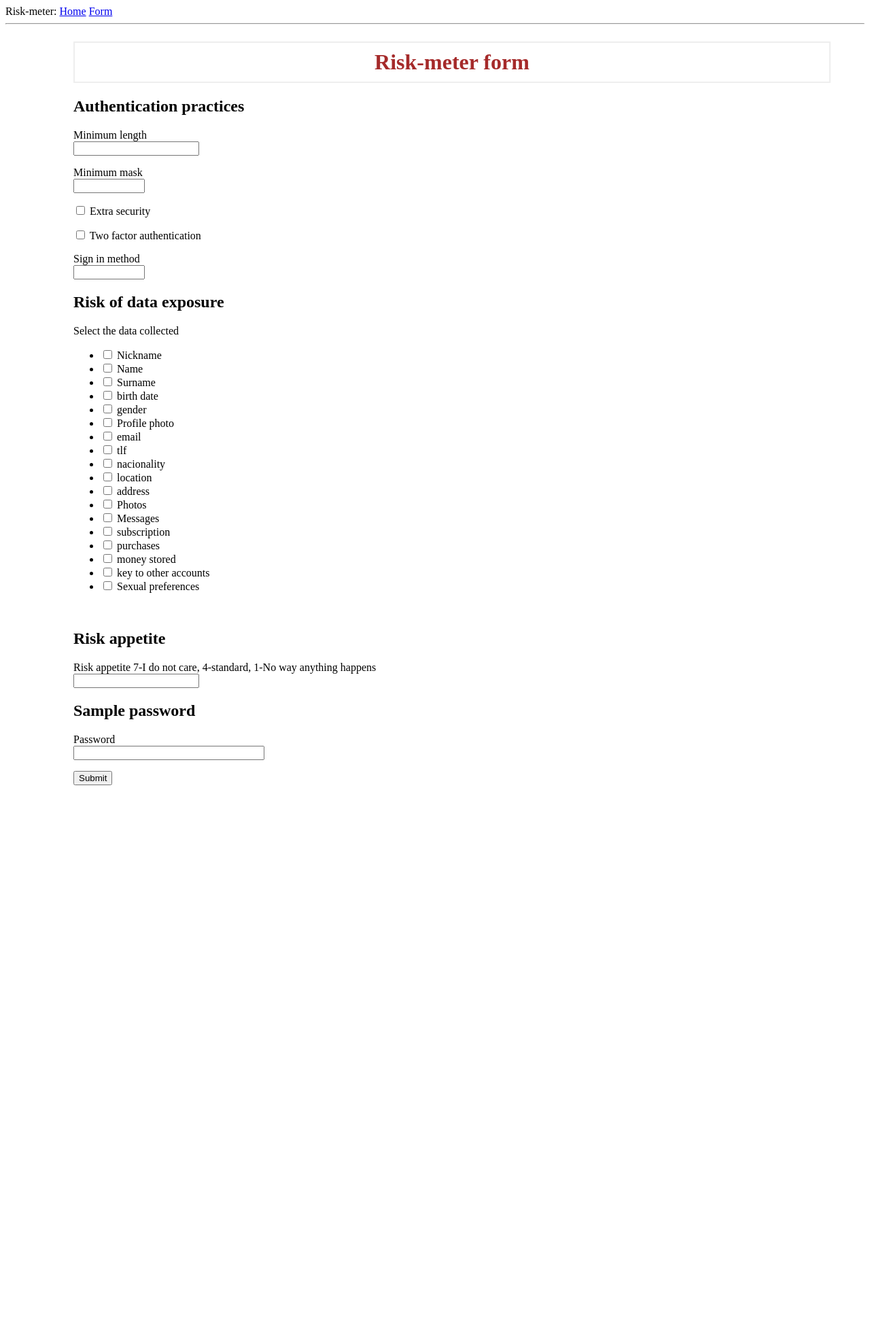
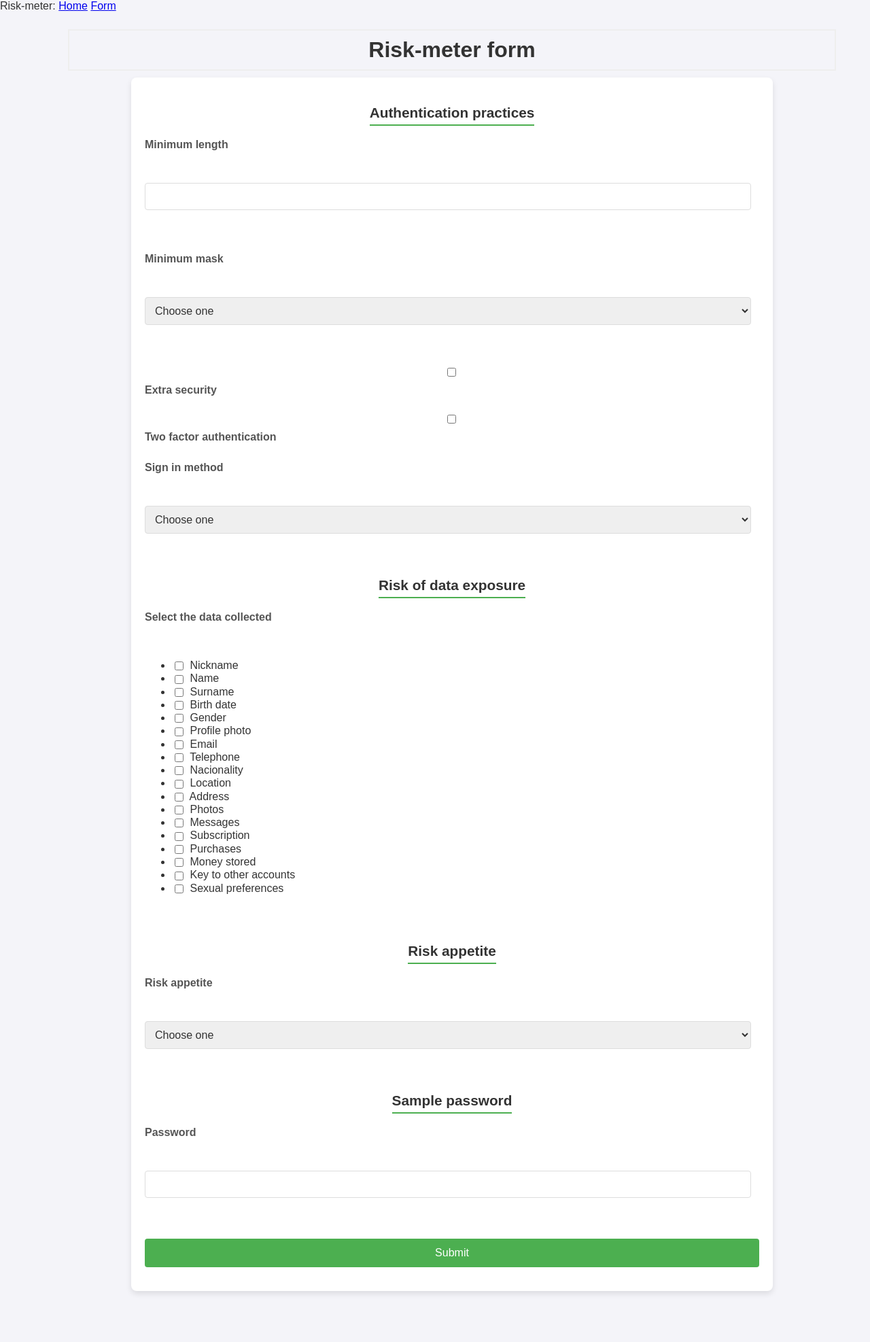
Before and after one commit to serna-r/risk-meter, a Flask app: page /form in a window 1280 px wide. Shown: the whole page at 68% size. Before the commit the page ends 1155 px from the top, so only its background shows below. Run offline with Flask 3, Linux system fonts and the light colour scheme.

Commit message:
updated logic, working risk meter only risk exposure

```diff
--- a/flaskr/app.py
+++ b/flaskr/app.py
@@ -1,9 +1,13 @@
-from flask import Flask, render_template, flash, redirect
+from flask import Flask, render_template, flash, redirect, url_for, session, send_from_directory
 from form import RiskForm
 from config import Config
+from packages.password_strength import calculate_strength
+from packages.calculate_risks import calculate_risk, plot_radar_risk_dimensions
+import os
 
 app = Flask(__name__)
 app.config.from_object(Config)
+app.secret_key = 'your_secret_key'  # Ensure you have a secret key for session management
 
 @app.route('/')
 def index():
@@ -13,7 +17,47 @@ def index():
 def form():
     form = RiskForm()
     if form.validate_on_submit():
-        flash('Min length {}, Min mask {}, Extra sec {}'.format(
-            form.min_length.data, form.min_mask.data, form.extra_sec.data))
-        return redirect('/')
+        # Store individual responses in the session
+        session['min_length'] = form.min_length.data
+        session['min_mask'] = form.min_mask.data
+        session['extra_sec'] = form.extra_sec.data
+        session['two_factor'] = form.two_factor.data
+        session['risk_data_exp'] = form.risk_data_exp.data
+        session['password_strength'] = calculate_strength(form.password.data)
+
+        # Calculate the risk scores based on the selected elements
+        risk_scores, risk_scores_weighted = calculate_risk(form.risk_data_exp.data, int(form.risk_appetite.data[0]))
+
+        # Generate the radar plot and get the image path
+        plot_filename = plot_radar_risk_dimensions(risk_scores, risk_scores_weighted, "Service Risk Profile", app.config['GENERATED_IMAGE_FOLDER'])
+
+        # Store the results in the session
+        session['risk_scores'] = risk_scores
+        session['risk_scores_weighted'] = risk_scores_weighted
+        session['plot_filename'] = plot_filename
+
+
+        # Display flash message for other form details
+        flash('Min length {}, Min mask {}, Extra sec {}, Risk of data exposure {}, Password strength {}'.format(
+            form.min_length.data, form.min_mask.data, form.extra_sec.data, form.risk_data_exp.data, calculate_strength(form.password.data)))
+
+        return redirect(url_for('results'))
     return render_template('form.html', title='Form', form=form)
+
+@app.route('/results', methods=['GET'])
+def results():
+    # Retrieve risk scores, plot path, and other user responses from the session
+    risk_scores = session.get('risk_scores', {})
+    risk_scores_weighted = session.get('risk_scores_weighted', {})
+    plot_filename = session.get('plot_filename', None)
+
+    # Calculate totals
+    totals = [sum(risk_scores.values()), sum(risk_scores_weighted.values())]
+
+    return render_template(
+        'results.html',
+        risk_scores=risk_scores,
+        plot_filename=plot_filename,
+        risk_scores_weighted=risk_scores_weighted,
+        totals=totals
+    )
--- a/flaskr/config.py
+++ b/flaskr/config.py
@@ -1,4 +1,5 @@
 import os
 
 class Config:
+    GENERATED_IMAGE_FOLDER = os.path.join('flaskr', 'static', 'images', 'generated')
     SECRET_KEY = os.environ.get('SECRET_KEY') or 'sample'
--- a/flaskr/form.py
+++ b/flaskr/form.py
@@ -1,9 +1,13 @@
 from flask_wtf import FlaskForm
-from wtforms import StringField, PasswordField, BooleanField, SubmitField, IntegerField, SelectMultipleField
-from wtforms.validators import DataRequired
+from wtforms import StringField, PasswordField, BooleanField, SubmitField, IntegerField, SelectMultipleField, SelectField
+from wtforms.validators import DataRequired, NoneOf
 from wtforms import widgets
+import json
 
-data_list = ['Nickname', 'Name', 'Surname', 'birth date', 'gender', 'Profile photo', 'email', 'tlf', 'nacionality', 'location', 'address', 'Photos', 'Messages', 'subscription', 'purchases', 'money stored', 'key to other accounts', 'Sexual preferences']
+# Get the json with the choices
+json_file_path = './flaskr/json/choices.json'
+with open(json_file_path, 'r') as f:
+    JSON_CHOICES = json.load(f)
 
 class MultiCheckboxField(SelectMultipleField):
     widget = widgets.ListWidget(html_tag='ul', prefix_label=False)
@@ -12,17 +16,19 @@ class MultiCheckboxField(SelectMultipleField):
 class RiskForm(FlaskForm):
     # Authentication practices
     min_length = IntegerField('Minimum length', validators=[DataRequired()])
-    min_mask = StringField('Minimum mask', validators=[DataRequired()])
+    min_mask = SelectField('Minimum mask', choices=[(x,x) for x in JSON_CHOICES["min_mask"]],validators=[DataRequired(), NoneOf(["Choose one"], message="You have to choose one")])
     extra_sec = BooleanField('Extra security')
     two_factor = BooleanField('Two factor authentication')
-    sign_in_method = StringField('Sign in method', validators=[DataRequired()])
+    sign_in_method = SelectField('Sign in method',choices=[(x,x) for x in JSON_CHOICES["sign_in_method"]], validators=[DataRequired(), NoneOf(["Choose one"], message="You have to choose one")])
 
     # Risk of data exposure
-    risk_data_exp = MultiCheckboxField('Select the data collected', choices=data_list)
+    risk_data_exp = MultiCheckboxField('Select the data collected', choices=JSON_CHOICES["risk_data_exp"])
 
     # Risk appetite
-    risk_appetite = IntegerField('Risk appetite 7-I do not care, 4-standard, 1-No way anything happens ', validators=[DataRequired()])
+    risk_appetite = SelectField('Risk appetite', choices=[(x,x) for x in JSON_CHOICES["risk_appetite"]],validators=[DataRequired(), NoneOf(["Choose one"], message="You have to choose one")])
 
     # Password
     password = PasswordField('Password', validators=[DataRequired()])
+
+    # Submit
     submit = SubmitField('Submit')
--- /dev/null
+++ b/flaskr/json/choices.json
@@ -0,0 +1,6 @@
+{
+    "min_mask" : ["Choose one", "l", "ld", "lds", "luds"],
+    "sign_in_method" : ["Choose one","username", "e-mail", "telephone"],
+    "risk_data_exp" : ["Nickname", "Name", "Surname", "Birth date", "Gender", "Profile photo", "Email", "Telephone", "Nacionality", "Location", "Address", "Photos", "Messages", "Subscription", "Purchases", "Money stored", "Key to other accounts", "Sexual preferences"],
+    "risk_appetite" : ["Choose one", "1. Top security", "2. Good security", "3. More or less good security", "4. Standard security", "5. More or less bad security", "6. Bad security", "7. Very bad security"]
+}
--- a/flaskr/static/css/style.css
+++ b/flaskr/static/css/style.css
@@ -8,3 +8,252 @@ h1 {
 #main-div {
     margin: 25px 50px 75px 100px;
 }
+
+/* General Page Styles */
+body {
+    font-family: Arial, sans-serif;
+    margin: 0;
+    padding: 0;
+    background-color: #f4f4f9;
+    color: #333;
+}
+
+h1, h2 {
+    color: #333;
+    text-align: center;
+    margin-top: 20px;
+}
+
+h1 {
+    font-size: 2em;
+    margin-bottom: 10px;
+}
+
+h2 {
+    font-size: 1.5em;
+    margin-bottom: 10px;
+    border-bottom: 2px solid #ddd;
+    padding-bottom: 5px;
+    width: fit-content;
+    margin-left: auto;
+    margin-right: auto;
+}
+
+/* Table Styles */
+table {
+    width: 80%;
+    margin: 20px auto;
+    border-collapse: collapse;
+    box-shadow: 0 4px 8px rgba(0, 0, 0, 0.1);
+    background-color: #fff;
+}
+
+th, td {
+    padding: 12px;
+    text-align: left;
+    border-bottom: 1px solid #ddd;
+}
+
+th {
+    background-color: #4CAF50;
+    color: white;
+    text-align: center;
+}
+
+td {
+    color: #555;
+}
+
+tfoot {
+    font-weight: bold;
+    background-color: #f9f9f9;
+}
+
+/* Highlighting rows for better readability */
+tr:nth-child(even) {
+    background-color: #f9f9f9;
+}
+
+/* Image Styles */
+.image {
+    display: block;
+    margin: 20px auto;
+    max-width: 100%;
+    height: auto;
+    border-radius: 8px;
+    border: 1px solid #ddd;
+    box-shadow: 0 4px 8px rgba(0, 0, 0, 0.1);
+}
+
+/* Message Box for User Responses */
+#user-responses {
+    width: 80%;
+    margin: 20px auto;
+    padding: 15px;
+    background-color: #eef6ef;
+    border: 1px solid #d1e7dd;
+    border-radius: 8px;
+    box-shadow: 0 4px 8px rgba(0, 0, 0, 0.1);
+}
+
+/* Form Container */
+form {
+    width: 80%;
+    margin: 0 auto;
+    padding: 20px;
+    background-color: #ffffff;
+    border-radius: 8px;
+    box-shadow: 0 4px 8px rgba(0, 0, 0, 0.1);
+}
+
+/* Headings within the form */
+form h2 {
+    font-size: 1.3em;
+    margin-top: 20px;
+    color: #333;
+    border-bottom: 2px solid #4CAF50;
+    padding-bottom: 5px;
+}
+
+/* Form Labels */
+form p label {
+    font-weight: bold;
+    color: #555;
+    display: inline-block;
+    margin-bottom: 5px;
+}
+
+/* Input Fields */
+input[type="text"],
+input[type="number"],
+input[type="password"],
+select {
+    width: calc(100% - 12px);
+    padding: 10px;
+    margin: 5px 0 15px 0;
+    border: 1px solid #ddd;
+    border-radius: 4px;
+    box-sizing: border-box;
+    font-size: 1em;
+    color: #333;
+}
+
+input[type="checkbox"] {
+    margin-right: 5px;
+    vertical-align: middle;
+}
+
+/* Error Messages */
+span[style*="color: red;"] {
+    color: #e74c3c; /* Adjusted red color for better contrast */
+    font-size: 0.9em;
+    font-style: italic;
+}
+
+/* Submit Button */
+input[type="submit"] {
+    background-color: #4CAF50;
+    color: white;
+    padding: 12px 20px;
+    border: none;
+    border-radius: 4px;
+    cursor: pointer;
+    font-size: 1em;
+    width: 100%;
+    transition: background-color 0.3s ease;
+}
+
+input[type="submit"]:hover {
+    background-color: #45a049;
+}
+
+/* Checkbox & Radio Field Wrappers */
+p {
+    margin-bottom: 15px;
+    line-height: 1.5;
+}
+
+p label {
+    font-weight: normal;
+    color: #333;
+}
+
+/* Enhancements for Error Display */
+form p {
+    display: flex;
+    flex-direction: column;
+    gap: 5px;
+}
+
+/* Checkbox and Radio Button Alignment */
+.checkbox-group, .radio-group {
+    display: flex;
+    align-items: center;
+    gap: 10px;
+    margin-bottom: 15px;
+}
+
+.checkbox-group label, .radio-group label {
+    font-weight: normal;
+    color: #333;
+    margin: 0;
+}
+
+.checkbox-group input[type="checkbox"],
+.radio-group input[type="radio"] {
+    margin: 0;
+    width: 16px;
+    height: 16px;
+    cursor: pointer;
+    vertical-align: middle;
+}
+
+/* Checkbox and Radio Field Wrappers for Single Lines */
+.single-checkbox, .single-radio {
+    display: flex;
+    align-items: center;
+    gap: 10px;
+    margin-bottom: 15px;
+}
+
+.single-checkbox label, .single-radio label {
+    margin: 0;
+}
+
+/* Apply this style to form checkboxes and radios */
+p.single-checkbox {
+    display: flex;
+    align-items: center;
+    gap: 8px;
+}
+
+/* Adjust margin of checkbox and radio labels */
+p label {
+    font-weight: bold;
+    color: #555;
+    display: inline-block;
+    margin-bottom: 5px;
+}
+
+/* Responsive Design for Mobile */
+@media (max-width: 768px) {
+    form {
+        width: 100%;
+        padding: 15px;
+    }
+
+    input[type="submit"] {
+        width: 100%;
+    }
+}
+
+
+/* Making sure larger images scale down for smaller screens */
+@media (max-width: 768px) {
+    table {
+        width: 100%;
+    }
+    .image {
+        width: 100%;
+    }
+}
--- a/flaskr/templates/base.html
+++ b/flaskr/templates/base.html
@@ -14,16 +14,6 @@
             <a href="/">Home</a>
             <a href="/form">Form</a>
         </div>
-        <hr>
-        {% with messages = get_flashed_messages() %}
-        {% if messages %}
-        <ul>
-            {% for message in messages %}
-            <li>{{ message }}</li>
-            {% endfor %}
-        </ul>
-        {% endif %}
-        {% endwith %}
         <div id="main-div">
         {% block content %}{% endblock %}
         </div>
--- a/flaskr/templates/form.html
+++ b/flaskr/templates/form.html
@@ -8,14 +8,14 @@
         <h2>Authentication practices</h2>
         <p>
             {{ form.min_length.label }}<br>
-            {{ form.min_length(size=10) }}<br>
+            {{ form.min_length(size=5) }}<br>
             {% for error in form.min_length.errors %}
             <span style="color: red;">[{{ error }}]</span>
             {% endfor %}
         </p>
         <p>
             {{ form.min_mask.label }}<br>
-            {{ form.min_mask(size=10) }}<br>
+            {{ form.min_mask }}<br>
             {% for error in form.min_mask.errors %}
             <span style="color: red;">[{{ error }}]</span>
             {% endfor %}
@@ -24,7 +24,7 @@
         <p>{{ form.two_factor() }} {{ form.two_factor.label }}</p>
         <p>
             {{ form.sign_in_method.label }}<br>
-            {{ form.sign_in_method(size=10) }}<br>
+            {{ form.sign_in_method }}<br>
             {% for error in form.sign_in_method.errors %}
             <span style="color: red;">[{{ error }}]</span>
             {% endfor %}
@@ -41,7 +41,7 @@
         <h2>Risk appetite</h2>
         <p>
             {{ form.risk_appetite.label }}<br>
-            {{ form.risk_appetite(size=10) }}<br>
+            {{ form.risk_appetite }}<br>
             {% for error in form.risk_appetite.errors %}
             <span style="color: red;">[{{ error }}]</span>
             {% endfor %}
```
Also changed, not shown: flaskr/json/risks.json (added, +33 -0 lines), flaskr/packages/calculate_risks.py (added, +92 -0 lines), flaskr/packages/password_strength.py (added, +10 -0 lines), flaskr/templates/results.html (added, +82 -0 lines), flaskr/static/images/generated/radar_20241108_125959.png (added), flaskr/static/images/generated/radar_20241108_130101.png (added), flaskr/static/images/generated/radar_20241108_135359.png (added), flaskr/static/images/generated/radar_20241108_135531.png (added), flaskr/static/images/generated/radar_20241108_141055.png (added), flaskr/static/images/generated/radar_20241108_142002.png (added), flaskr/static/images/generated/radar_20241108_142026.png (added), flaskr/static/images/generated/radar_20241108_142352.png (added), flaskr/static/images/radar_services_risk.png (added).
